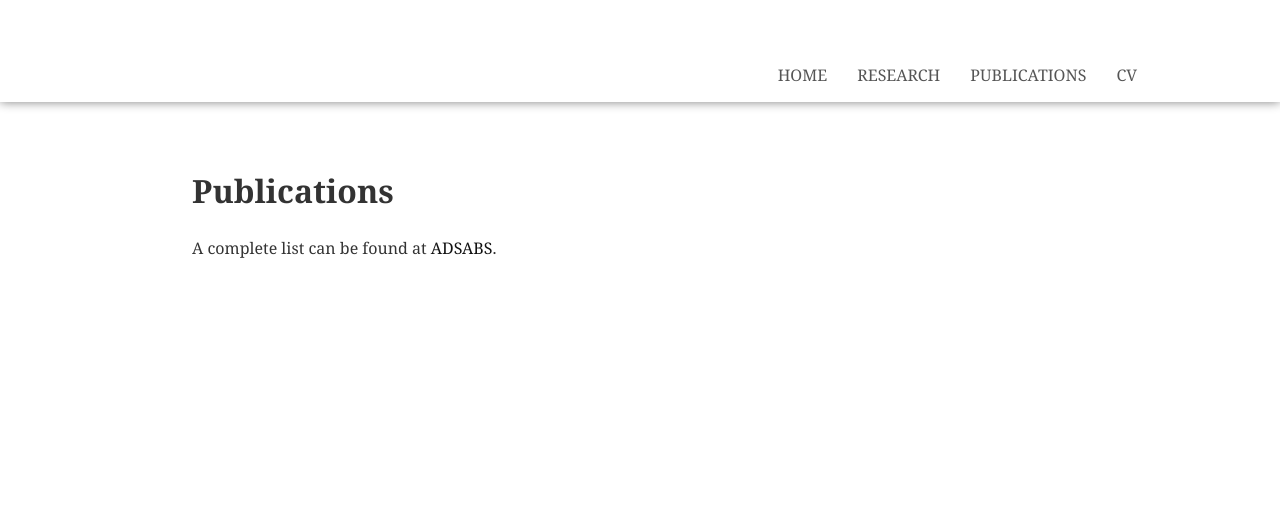
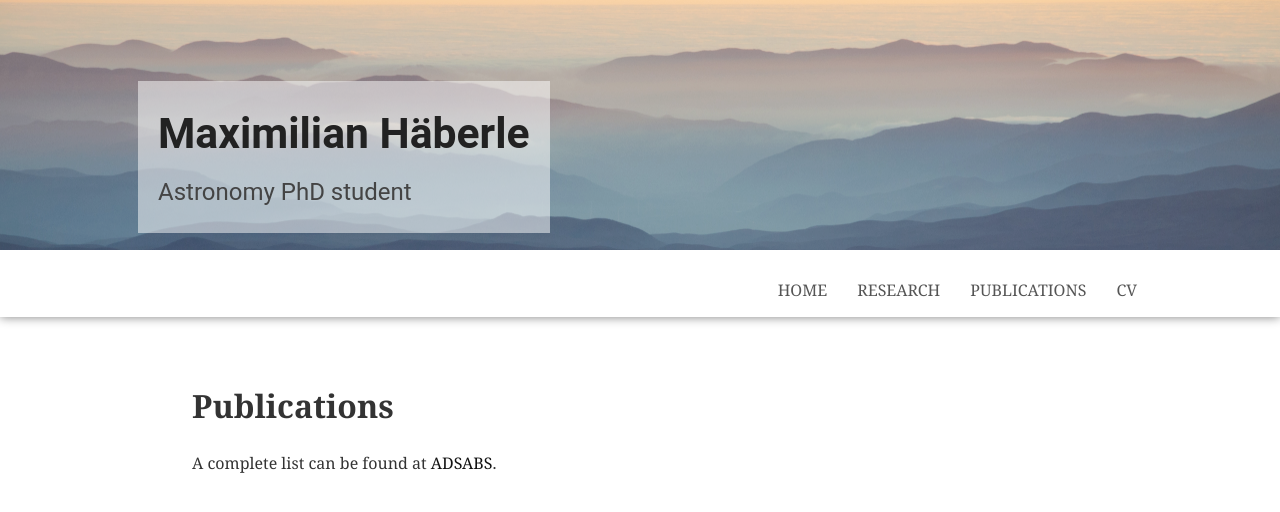
Before and after one commit to maxhaeberle/maxhaeberle.github.io, a Jekyll site: the page built from publications.html, in a window 1280 px wide. Shown: the top 512 px of the page. Built offline with Jekyll 4.4.1, drawn with Linux system fonts in a browser that asks for light colours.

Commit message:
Bug fixes

```diff
--- a/cv.html
+++ b/cv.html
@@ -1,9 +1,9 @@
 ---
 title: Vita
 layout: default
-permalink: cv/
+permalink: /cv
 
-header-image: assets/img/omega_centauri_center.png
+header-image: ../assets/img/omega_centauri_center.png
 ---
 
 <h1>Vita</h1>
--- a/publications.html
+++ b/publications.html
@@ -1,9 +1,9 @@
 ---
 title: Publications
 layout: default
-permalink: /publications/
+permalink: /publications
 
-header-image: assets/img/lasilla2.jpg
+header-image: ../assets/img/lasilla2.jpg
 ---
 
 <h1>Publications</h1>
--- a/research.html
+++ b/research.html
@@ -1,9 +1,9 @@
 ---
 title: Research
 layout: default
-permalink: research/
+permalink: /research
 
-header-image: assets/img/omega_centauri_center.png
+header-image: ../assets/img/omega_centauri_center.png
 ---
 
 <h1>Research</h1>
```
